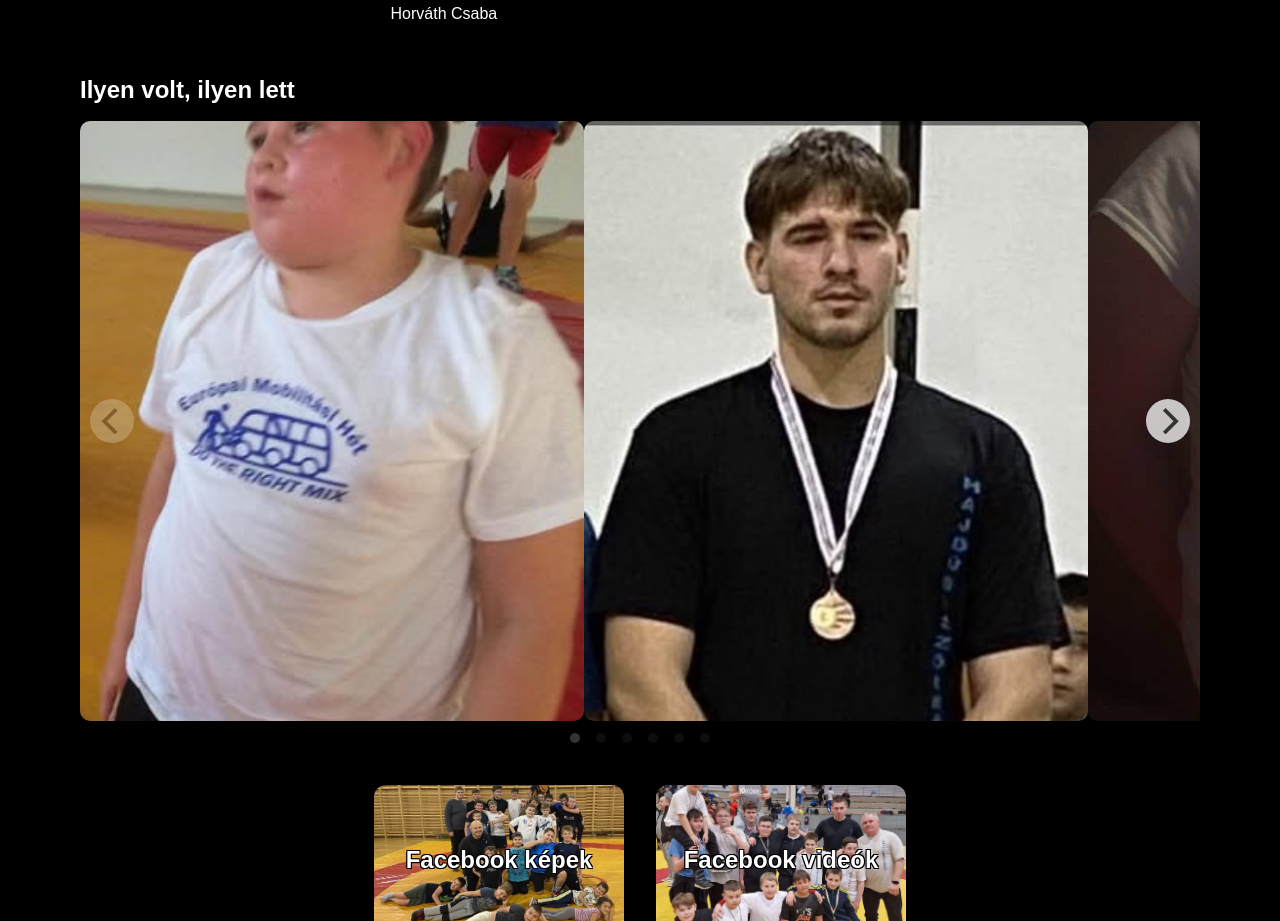
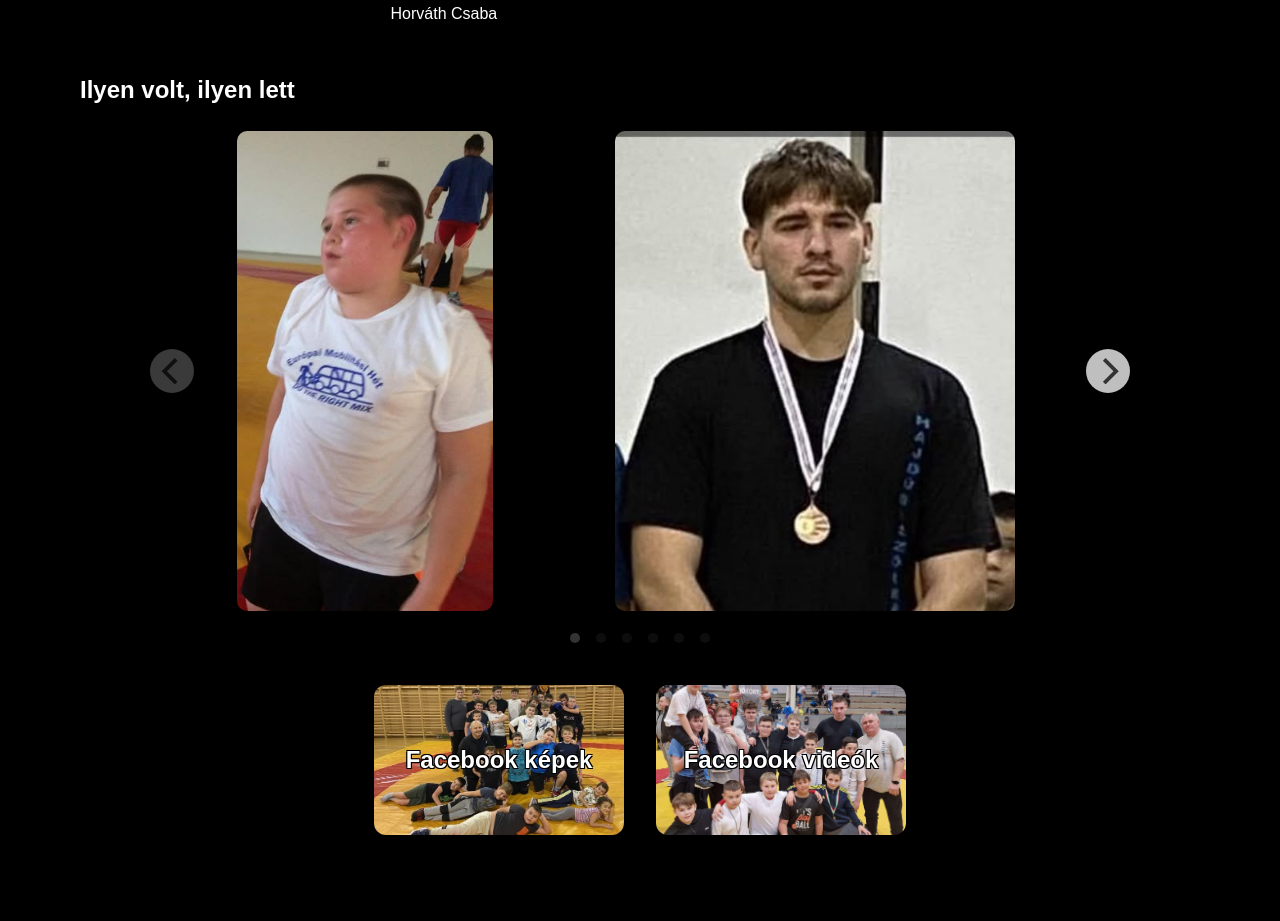
Before and after one commit to yaayimded/ksbe, a plain HTML site: page gallery.html in a window 1280 px wide. Shown: the part 1508-2429 px from the top of the page. Drawn offline with nearby package versions, Linux system fonts and the light colour scheme.

Commit message:
Carousel and csabi fixed

```diff
--- a/gallery.css
+++ b/gallery.css
@@ -209,24 +209,48 @@ body
     transition: height 0.2s;
   }
 
-  .carousel-pic
-  {
-    height: 10%;
-  }
+.kari
+{
+  width: 90%;       /* vagy pl. 800px ha fixet akarsz */
+  max-width: 1000px;
+  margin: 0 auto;   /* középre igazítja */
+}
 
-  .carousel-cell
-  {
-    width: 45%; /* vagy 50% - padding miatt lehet picit kevesebb */
-    transition: transform 0.3s ease, filter 0.3s ease;
-    filter: brightness(0.7);
-  }
+  .main-carousel {
+  width: 90%;       /* vagy pl. 800px ha fixet akarsz */
+  max-width: 1000px;
+  margin: 0 auto;   /* középre igazítja */
+}
 
+
+  .carousel-cell {
+  width: 45%;
+  padding: 10px;
+  display: flex;
+  justify-content: center;
+  align-items: center;
+  box-sizing: border-box;
+  background-color: #000; /* vagy világosabb háttér */
+  height: 500px; /* 500px */
+}
+
+.carousel-pic {
+  max-width: 100%;
+  max-height: 100%;
+  object-fit: contain;
+  border-radius: 10px;
+  display: block;
+  object-fit: cover;
+}
+
+
+/*
   .carousel-cell img
   {
     max-height: 600px;
     max-width: 100%;
     /*height: auto;
-    width: auto;*/
+    width: auto;
     object-fit: cover;
     display: block;
     margin: 0 auto;
@@ -235,7 +259,7 @@ body
     height: auto;
     border-radius: 10px;
     transition: transform 0.3s ease;
-  }
+  }*/
 
   .carousel.is-fullscreen .carousel-cell {
     height: 100%;
@@ -342,6 +366,7 @@ body
     font-size: 200%;
   }
 
+  /* ezeket a magasságokat majd a véglegeshez jobban be kellene állítani */
   .content-box
   {
     width: 100%;
@@ -360,6 +385,11 @@ body
   #nagyrambo
   {
     height: 200%;
+  }
+
+  #nagycsabi
+  {
+    max-width: 100%;
   }
 }
 
--- a/gallery.html
+++ b/gallery.html
@@ -56,12 +56,12 @@
         </div>
         <div class="coach">
           <figure>
-          <img src="kepek/csabi2.jpg" alt="Edző Horváth Csaba">
+          <img src="kepek/csabi2.jpg" alt="Edző Horváth Csaba" id="nagycsabi">
           <figcaption>Horváth Csaba</figcaption>
           </figure>
         </div>
       </div>
-    </section>
+    </section class="kari">
 
       <h2 class="kiscim">Ilyen volt, ilyen lett</h2>
 
```
